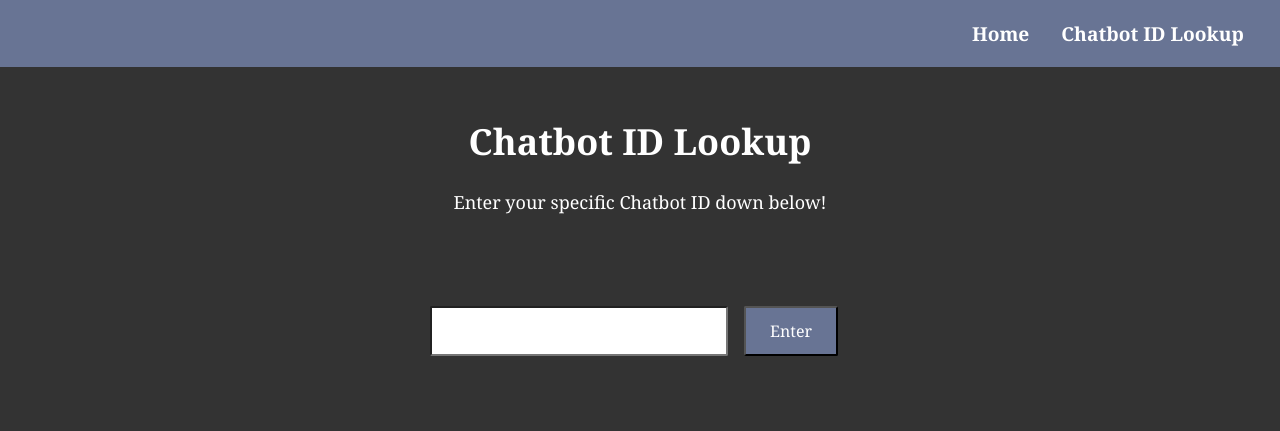
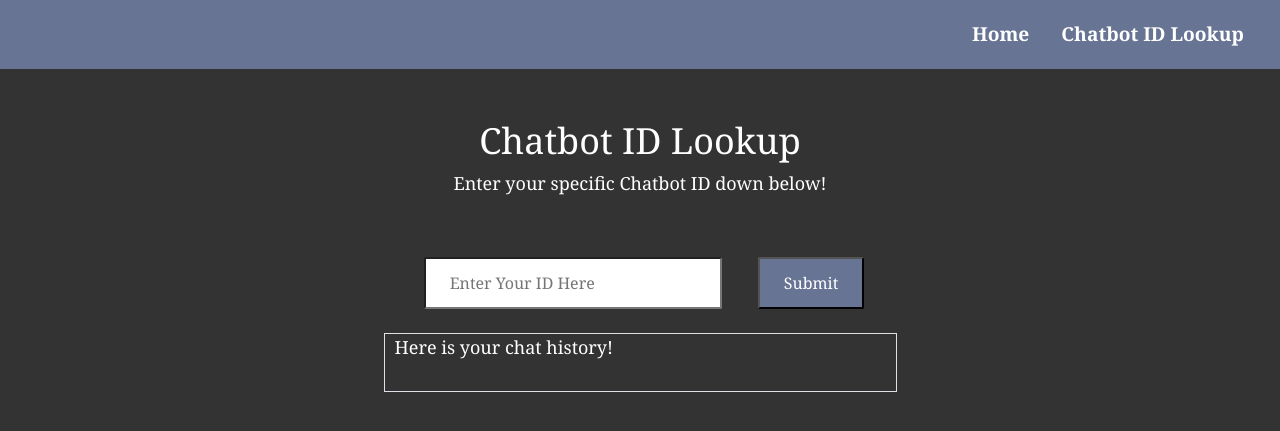
Before and after one commit to dianechoi/VanderbiltDiningChatbot, a Flask app: template templates/lookup.html in a window 1280 px wide. Shown: the top 431 px of the page. Run offline with Flask 3, Linux system fonts and the light colour scheme; the template is opened without the code that fills it, so the values that code supplies are empty; parts of the project's set-up code (start-up, migrations or seed data) failed here and were passed over; some libraries are stand-ins or nearby versions.

Commit message:
chat id lookup yay

```diff
--- a/bot.py
+++ b/bot.py
@@ -1,9 +1,10 @@
 from flask import Flask, render_template, request
-# import spacy
-from chatterbot import ChatBot
-from chatterbot.trainers import ListTrainer
-from chatterbot.trainers import ChatterBotCorpusTrainer
-
+import random
+import string
+from pymongo import MongoClient
+# from chatterbot import ChatBot
+# from chatterbot.trainers import ListTrainer
+# from chatterbot.trainers import ChatterBotCorpusTrainer
 
 # spacy.load("en")
 app = Flask(__name__)
@@ -46,17 +47,65 @@ chatbot = ChatBot(
 #     else:
 #         print(f"{chatbot.get_response(query)}")
 
+s = string.ascii_uppercase + '0123456789'
+chat_id = ''.join(random.choice(s) for i in range(20))
+
+
 # Browser
-#define app routes
+# define app routes
 @app.route("/")
 def index():
-    return render_template("chatbot.html")
+    global chat_id
+    return render_template("chatbot.html", id=chat_id)
+
+
+CONNECTION = "mongodb://elliot:erindiane@129.114.26.125:8080"
+client = MongoClient(CONNECTION)
+db = client["history"]
+col = db[chat_id]
+
 
 @app.route("/get")
-#function for the bot response
+# function for the bot response
 def get_bot_response():
-    userText = request.args.get('msg')
-    return str(chatbot.get_response(userText))
+    global chat_id
+    global CONNECTION
+    global client
+    global db
+    global col
+    chat_data = dict()
+    user_text = "" + request.args.get('msg')
+    response = str(chatbot.get_response(user_text))
+    chat_data["user"] = user_text
+    chat_data["bot"] = response
+    print(chat_data)
+    col.insert_one(chat_data)
+    return response
+
+
+@app.route("/lookup.html")
+def lookup():
+    return render_template("lookup.html")
+
+
+@app.route("/id")
+def get_chat_convo():
+    global CONNECTION
+    global client
+    global db
+    global col
+    user_input_id = request.args.get('msg')
+    col = db[user_input_id]
+    cursor = col.find({}, {'_id': False})
+    chat_data = []
+    count = 0
+    for x in cursor:
+        obj = f"'{count}': {str(x)}"
+        chat_data.append(obj)
+        count += 1
+    chat_data = '{' + str(chat_data)[1:-1] + '}'
+    return chat_data
+
 
 if __name__ == "__main__":
     # app.run()
--- a/static/style.css
+++ b/static/style.css
@@ -11,7 +11,7 @@ header {
 	background-color: #333;
 	color: #fff;
 	text-align: center;
-	padding: 50px;
+	padding: 50px 50px 10px 50px;
 }
 
 h1 {
@@ -95,3 +95,7 @@ nav a:hover {
     text-align: right;
     margin-right: 10px;
 }
+
+.lookupInput{
+    margin: 20px 20px 0px 20px;
+}
--- a/templates/chatbot.html
+++ b/templates/chatbot.html
@@ -1,6 +1,7 @@
 <!DOCTYPE html>
 <html>
 <head>
+    <title>Chatbot</title>
     <meta charset="utf-8">
     <meta name="viewport" content="width=device-width, initial-scale=1, shrink-to-fit=no">
     <link rel="stylesheet" href="https://maxcdn.bootstrapcdn.com/bootstrap/4.3.1/css/bootstrap.min.css">
@@ -23,6 +24,9 @@
             <div class="col-sm-6 offset-sm-3">
                 <div id="chatbox" class="border">
                     <p class="botText"><span>VU Dining Chatbot at your service!!</span></p>
+                    {% if id %}
+                    <p class="botText"><span>Your chatbot ID is {{id}}. Please save this ID to refer to this conversation later.</span></p>
+                    {% endif %}
                 </div>
                 <div id="userInput">
                     <input id="textInput" class="form-control" type="text" name="msg" placeholder="Type Your Message Here">
@@ -45,7 +49,6 @@
             });
         }
         $("#textInput").keypress(function(e) {
-    //if enter key is pressed
             if(e.which == 13) {
                 getResponse();
             }
@@ -53,6 +56,7 @@
         $("#buttonInput").click(function() {
             getResponse();
         });
+
         </script>
         <script src="https://ajax.googleapis.com/ajax/libs/jquery/3.4.1/jquery.min.js"></script>
         <script src="https://cdnjs.cloudflare.com/ajax/libs/popper.js/1.14.7/umd/popper.min.js"></script>
--- a/templates/index.html
+++ b/templates/index.html
@@ -1,7 +1,7 @@
 <!DOCTYPE html>
 <html lang="en">
 <head>
-	<title>Vanderbilt Dining Chatbot</title>
+	<title>Home</title>
 	<meta name="viewport" content="width=device-width, initial-scale=1.0">
     <meta charset="UTF-8">
 	<link rel="stylesheet" href="/static/style.css">
--- a/templates/lookup.html
+++ b/templates/lookup.html
@@ -2,9 +2,11 @@
 <html lang="en">
 <head>
     <title>Chatbot ID Lookup</title>
-	<meta name="viewport" content="width=device-width, initial-scale=1.0">
-    <meta charset="UTF-8">
-	<link rel="stylesheet" href="/static/style.css">
+	<meta charset="utf-8">
+    <meta name="viewport" content="width=device-width, initial-scale=1, shrink-to-fit=no">
+    <link rel="stylesheet" href="https://maxcdn.bootstrapcdn.com/bootstrap/4.3.1/css/bootstrap.min.css">
+    <link rel="stylesheet" href="/static/style.css">
+    <script src="https://ajax.googleapis.com/ajax/libs/jquery/3.2.1/jquery.min.js"></script>
 </head>
 <body>
     <nav>
@@ -17,13 +19,51 @@
 		<h1>Chatbot ID Lookup</h1>
 		<p>Enter your specific Chatbot ID down below!</p>
 	</header>
+	<div id="userInput">
+		<input id="textInput" class="lookupInput" type="text" name="msg" placeholder="Enter Your ID Here">
+		<input id="buttonInput" class="button" type="submit" value="Submit">
+	</div>
+	<div class="container">
+		<div class="row">
+			<div class="col-sm-6 offset-sm-3">
+				<div id="chatbox" class="border">
+					<p class="botText"><span>Here is your chat history!</span></p>
+				</div>
+			</div>
+		</div>
 
-<!--	this part needs to be changed	-->
-	<form action="/api/data" method="POST">
-	  <input type="text" name="input">
-	  <button class="button" type="submit">Enter</button>
-	</form>
-	<div id="response"></div>
-
+		<script>
+		function getConvo() {
+			let userText = $("#textInput").val();
+			$.get("/id", { msg: userText }).done(function(data) {
+				data = data.replace(/"/g, '');
+				data = data.replace(/'/g, '"');
+				var chat_data = JSON.parse(data);
+				var len = Object.keys(chat_data).length;
+				for (let i = 0; i < len; i++) {
+					userMsg = chat_data[i]["user"];
+					var userHtml = '<p class="userText"><span>' + userMsg + '</span></p>';
+					$("#chatbox").append(userHtml);
+					document.getElementById('userInput').scrollIntoView({block: 'start', behavior: 'smooth'});
+					botMsg = chat_data[i]["bot"];
+					var botHtml = '<p class="botText"><span>' + botMsg + '</span></p>';
+					$("#chatbox").append(botHtml);
+					document.getElementById('userInput').scrollIntoView({block: 'start', behavior: 'smooth'});
+				}
+			});
+		}
+		$("#textInput").keypress(function(e) {
+			if(e.which == 13) {
+				getConvo();
+			}
+		});
+		$("#buttonInput").click(function() {
+			getConvo();
+		});
+		</script>
+		<script src="https://ajax.googleapis.com/ajax/libs/jquery/3.4.1/jquery.min.js"></script>
+        <script src="https://cdnjs.cloudflare.com/ajax/libs/popper.js/1.14.7/umd/popper.min.js"></script>
+        <script src="https://maxcdn.bootstrapcdn.com/bootstrap/4.3.1/js/bootstrap.min.js"></script>
+	</div>
 </body>
 </html>
```
Also changed, not shown: templates/ui.html (deleted, +0 -44 lines). Lines whose indentation alone changed are shown as unchanged.
